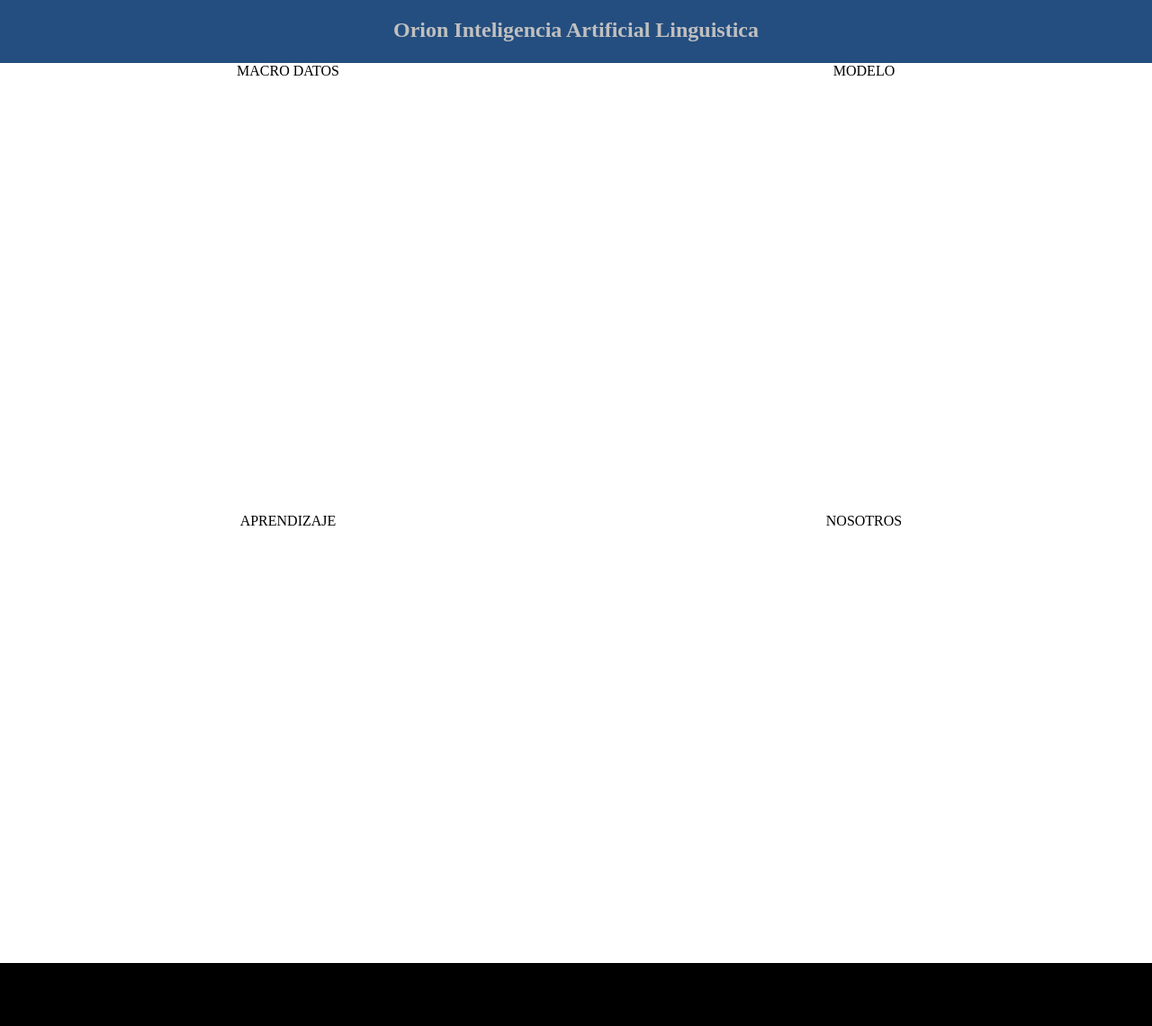
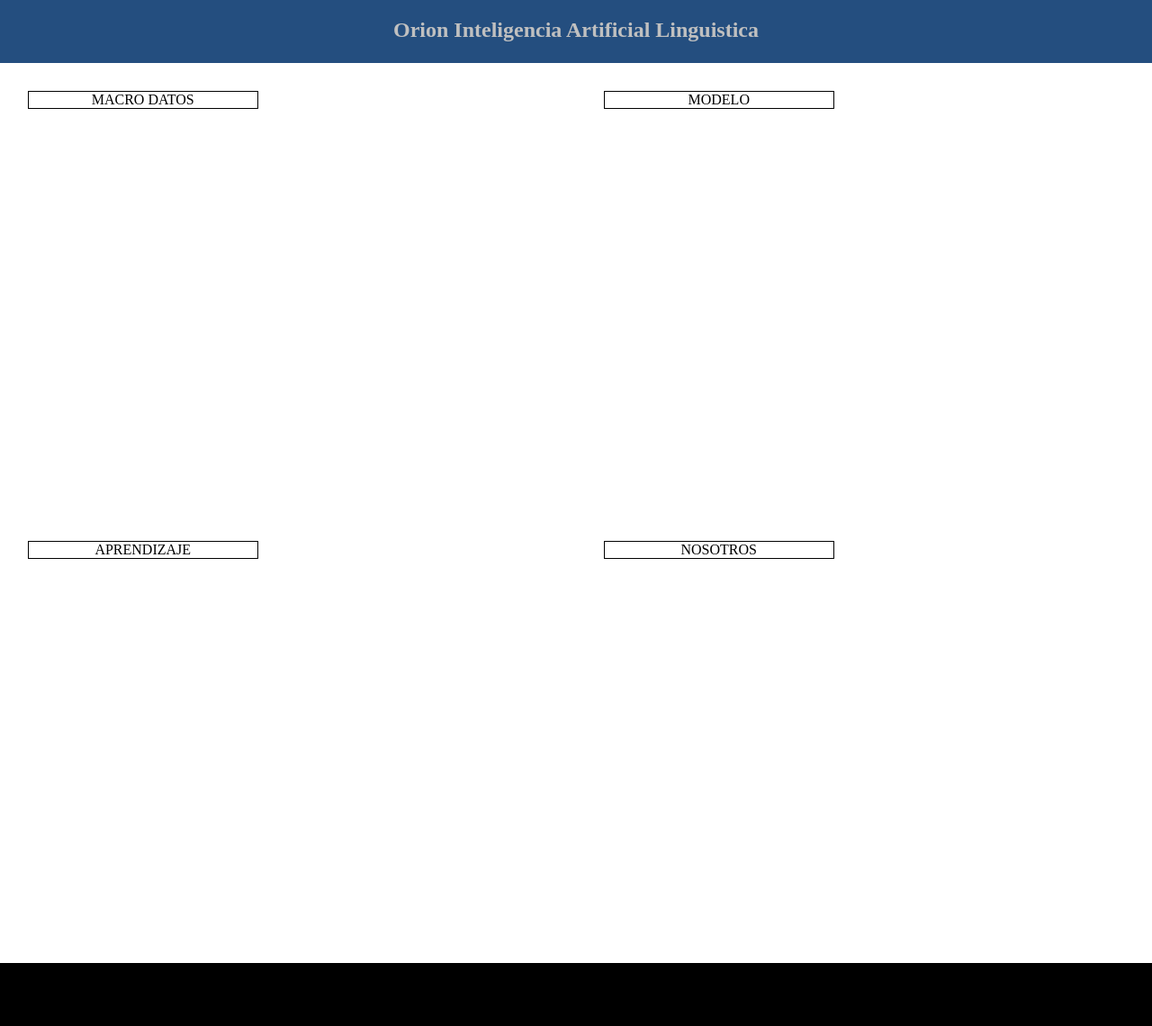
Before and after one commit to PT-Adrian/orionworkflow.github.io, a Jekyll site: the page built from index.md, in a window 1280 px wide. Shown: the whole page at 90% size. Built offline with Jekyll 4.4.1, drawn with Linux system fonts in a browser that asks for light colours; our own code applies the rules of GitHub Pages for plain Markdown files.

Commit message:
Update style.css

```diff
--- a/assets/css/style.css
+++ b/assets/css/style.css
@@ -215,9 +215,11 @@ span{
 }
 
 
-.note{
+.front{
+
     float:left;
     width:40%;
-    margin:5%;
+    margin:4.8%;
+    border:1px solid black;
 
 }
```
